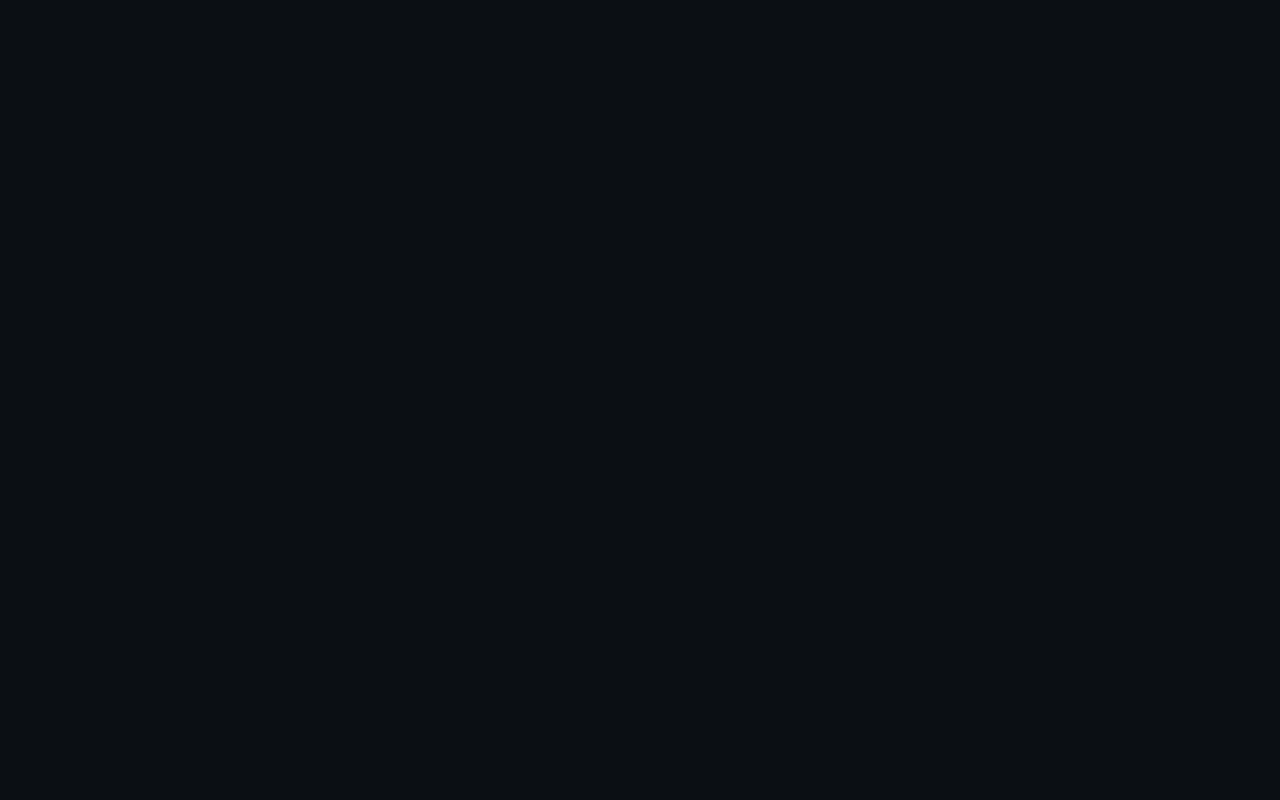
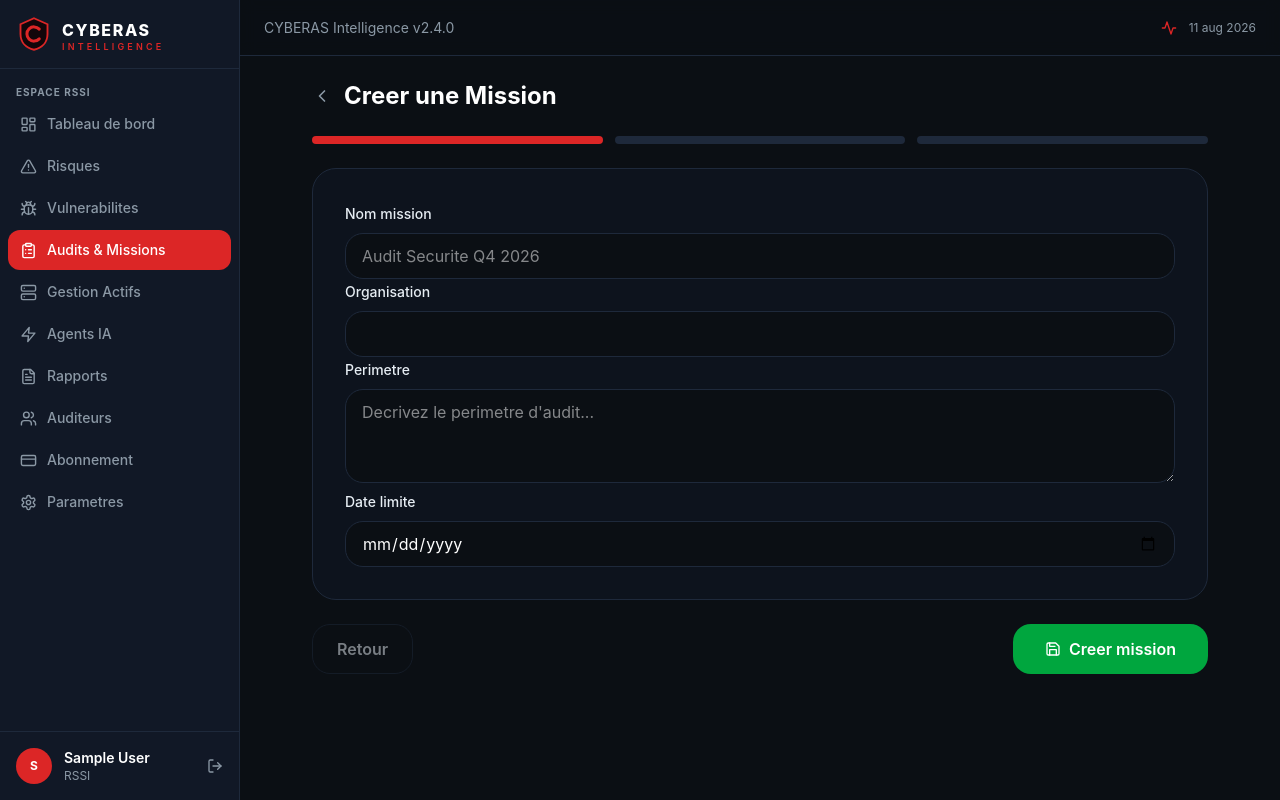
Before and after one commit to JuniorMinkoSon/CYBERAS-INTELLIGENCE, a React (Vite) app in the folder frontend/: page /app/rssi/missions/creer in a window 1280 px wide. Before the commit this address had no page. Built offline with nearby package versions, Linux system fonts and the light colour scheme; sample sign-in values are in the browser's storage.

Commit message:
Add mission creation with dynamic questionnaire by referential

```diff
--- a/frontend/src/App.tsx
+++ b/frontend/src/App.tsx
@@ -36,6 +36,7 @@ import { RisquesPage, RapportsPage, RssiMissionsPage } from './pages/app/rssi/Rs
 import { AssetsManagementPage } from './pages/app/rssi/AssetsManagementPage'
 import { ManageAuditorsPage } from './pages/app/rssi/ManageAuditorsPage'
 import { SubscriptionPage } from './pages/app/rssi/SubscriptionPage'
+import { MissionCreationPage } from './pages/app/rssi/MissionCreationPage'
 
 export default function App() {
   return (
@@ -111,6 +112,7 @@ export default function App() {
           <Route path="risques" element={<RisquesPage />} />
           <Route path="vulnerabilites" element={<VulnerabilitesPage dark />} />
           <Route path="missions" element={<RssiMissionsPage />} />
+          <Route path="missions/creer" element={<MissionCreationPage />} />
           <Route path="assets" element={<AssetsManagementPage />} />
           <Route path="rapports" element={<RapportsPage />} />
           <Route path="auditeurs" element={<ManageAuditorsPage />} />
--- /dev/null
+++ b/frontend/src/pages/app/rssi/MissionCreationPage.tsx
@@ -0,0 +1,234 @@
+import { useState } from 'react'
+import { Save, ArrowRight, ChevronLeft } from 'lucide-react'
+
+interface Mission {
+  name: string
+  organization: string
+  referentiel: string
+  perimeter: string
+  auditors: string[]
+  deadline: string
+}
+
+const referentiels: Record<string, { title: string; questions: string[] }> = {
+  'ISO 27001': {
+    title: 'ISO 27001:2022',
+    questions: [
+      'Politique de securite informatique',
+      'Gestion des risques',
+      'Gestion des incidents',
+      'Controle d\'acces',
+      'Chiffrement',
+    ],
+  },
+  'NIST CSF': {
+    title: 'NIST Cybersecurity Framework',
+    questions: [
+      'Identify - Asset Management',
+      'Protect - Access Control',
+      'Detect - Anomalies',
+      'Respond - Incident Response',
+      'Recover - Recovery Planning',
+    ],
+  },
+  'PCI-DSS': {
+    title: 'Payment Card Industry Data Security Standard',
+    questions: [
+      'Network Security',
+      'Cardholder Data Protection',
+      'Vulnerability Management',
+      'Access Control',
+      'Testing & Monitoring',
+    ],
+  },
+}
+
+export function MissionCreationPage() {
+  const [step, setStep] = useState<'info' | 'referentiel' | 'confirm'>('info')
+  const [mission, setMission] = useState<Mission>({
+    name: '',
+    organization: '',
+    referentiel: '',
+    perimeter: '',
+    auditors: [''],
+    deadline: '',
+  })
+  const [loading, setLoading] = useState(false)
+
+  const handleNext = () => {
+    if (step === 'info') {
+      if (!mission.name || !mission.organization || !mission.perimeter) return
+      setStep('referentiel')
+    } else if (step === 'referentiel') {
+      if (!mission.referentiel) return
+      setStep('confirm')
+    }
+  }
+
+  const handleSave = async () => {
+    setLoading(true)
+    try {
+      await new Promise((resolve) => setTimeout(resolve, 1500))
+      alert('Mission creee avec succes!')
+    } finally {
+      setLoading(false)
+    }
+  }
+
+  const currentReferentiel = referentiels[mission.referentiel]
+
+  return (
+    <div className="mx-auto max-w-4xl space-y-6">
+      <div className="flex items-center gap-3 mb-6">
+        <button onClick={() => setStep('info')} className="text-text-on-dark-muted hover:text-white">
+          <ChevronLeft size={20} />
+        </button>
+        <h1 className="text-2xl font-bold text-white">Creer une Mission</h1>
+      </div>
+
+      {/* Progress */}
+      <div className="flex gap-3 mb-6">
+        {['info', 'referentiel', 'confirm'].map((s, i) => (
+          <div
+            key={s}
+            className={`flex-1 h-2 rounded-full ${
+              step === s ? 'bg-brand' : i < ['info', 'referentiel', 'confirm'].indexOf(step) ? 'bg-green-400' : 'bg-border-dark'
+            }`}
+          />
+        ))}
+      </div>
+
+      {/* Step 1: Info */}
+      {step === 'info' && (
+        <div className="bg-surface-dark/50 border border-border-dark rounded-xl p-8 space-y-4">
+          <label>
+            <span className="text-sm font-medium text-text-on-dark">Nom mission</span>
+            <input
+              type="text"
+              value={mission.name}
+              onChange={(e) => setMission({ ...mission, name: e.target.value })}
+              placeholder="Audit Securite Q4 2026"
+              className="w-full mt-2 px-4 py-2.5 rounded-lg border border-border-dark bg-bg-dark text-white focus:border-brand focus:outline-none"
+            />
+          </label>
+          <label>
+            <span className="text-sm font-medium text-text-on-dark">Organisation</span>
+            <input
+              type="text"
+              value={mission.organization}
+              onChange={(e) => setMission({ ...mission, organization: e.target.value })}
+              className="w-full mt-2 px-4 py-2.5 rounded-lg border border-border-dark bg-bg-dark text-white focus:border-brand focus:outline-none"
+            />
+          </label>
+          <label>
+            <span className="text-sm font-medium text-text-on-dark">Perimetre</span>
+            <textarea
+              value={mission.perimeter}
+              onChange={(e) => setMission({ ...mission, perimeter: e.target.value })}
+              placeholder="Decrivez le perimetre d'audit..."
+              rows={3}
+              className="w-full mt-2 px-4 py-2.5 rounded-lg border border-border-dark bg-bg-dark text-white focus:border-brand focus:outline-none"
+            />
+          </label>
+          <label>
+            <span className="text-sm font-medium text-text-on-dark">Date limite</span>
+            <input
+              type="date"
+              value={mission.deadline}
+              onChange={(e) => setMission({ ...mission, deadline: e.target.value })}
+              className="w-full mt-2 px-4 py-2.5 rounded-lg border border-border-dark bg-bg-dark text-white focus:border-brand focus:outline-none"
+            />
+          </label>
+        </div>
+      )}
+
+      {/* Step 2: Referentiel */}
+      {step === 'referentiel' && (
+        <div className="bg-surface-dark/50 border border-border-dark rounded-xl p-8 space-y-4">
+          <h2 className="text-lg font-bold text-white">Selectionnez referentiel</h2>
+          <div className="grid gap-3 sm:grid-cols-3">
+            {Object.entries(referentiels).map(([key, ref]) => (
+              <button
+                key={key}
+                onClick={() => setMission({ ...mission, referentiel: key })}
+                className={`p-4 rounded-lg border-2 text-center transition ${
+                  mission.referentiel === key
+                    ? 'border-brand bg-brand/10'
+                    : 'border-border-dark bg-bg-dark hover:border-brand/50'
+                }`}
+              >
+                <p className="font-bold text-white text-sm">{ref.title}</p>
+              </button>
+            ))}
+          </div>
+
+          {currentReferentiel && (
+            <div className="mt-6 p-4 rounded-lg bg-bg-dark border border-border-dark">
+              <h3 className="font-semibold text-white mb-3">Questions du questionnaire:</h3>
+              <ul className="space-y-2">
+                {currentReferentiel.questions.map((q, i) => (
+                  <li key={i} className="text-sm text-text-on-dark-muted flex gap-2">
+                    <span className="text-brand">•</span> {q}
+                  </li>
+                ))}
+              </ul>
+            </div>
+          )}
+        </div>
+      )}
+
+      {/* Step 3: Confirm */}
+      {step === 'confirm' && (
+        <div className="bg-surface-dark/50 border border-border-dark rounded-xl p-8 space-y-4">
+          <h2 className="text-lg font-bold text-white">Resume mission</h2>
+          <div className="space-y-2 text-sm">
+            <div className="flex justify-between">
+              <span className="text-text-on-dark-muted">Mission</span>
+              <span className="text-white">{mission.name}</span>
+            </div>
+            <div className="flex justify-between">
+              <span className="text-text-on-dark-muted">Referentiel</span>
+              <span className="text-brand font-semibold">{mission.referentiel}</span>
+            </div>
+            <div className="flex justify-between">
+              <span className="text-text-on-dark-muted">Date limite</span>
+              <span className="text-white">{mission.deadline}</span>
+            </div>
+          </div>
+        </div>
+      )}
+
+      {/* Actions */}
+      <div className="flex gap-3">
+        <button
+          onClick={() => {
+            if (step === 'info') return
+            if (step === 'referentiel') setStep('info')
+            if (step === 'confirm') setStep('referentiel')
+          }}
+          disabled={step === 'info'}
+          className="px-6 py-3 rounded-lg border border-border-dark text-text-on-dark hover:text-white disabled:opacity-50 font-semibold transition"
+        >
+          Retour
+        </button>
+        <div className="flex-1" />
+        {step < 'confirm' ? (
+          <button
+            onClick={handleNext}
+            className="flex items-center gap-2 px-6 py-3 rounded-lg bg-brand hover:bg-brand-dark text-white font-semibold transition"
+          >
+            Continuer <ArrowRight size={16} />
+          </button>
+        ) : (
+          <button
+            onClick={handleSave}
+            disabled={loading}
+            className="flex items-center gap-2 px-8 py-3 rounded-lg bg-green-600 hover:bg-green-700 disabled:opacity-50 text-white font-semibold transition"
+          >
+            <Save size={16} /> {loading ? 'Creation...' : 'Creer mission'}
+          </button>
+        )}
+      </div>
+    </div>
+  )
+}
```
